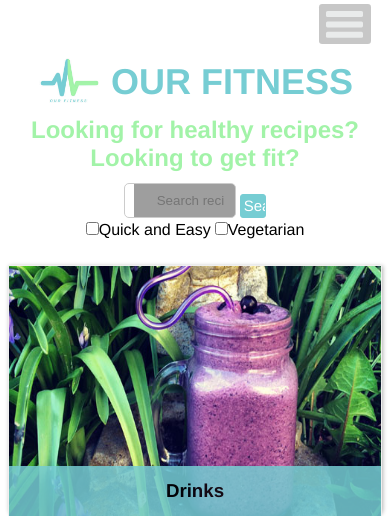
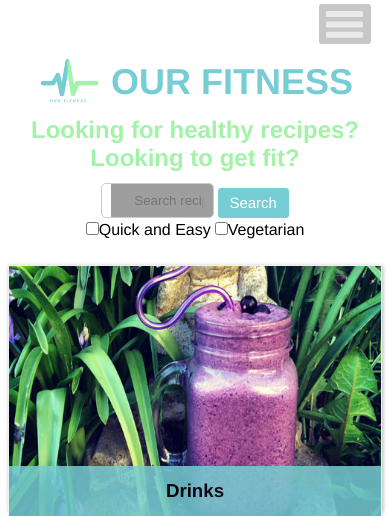
Before and after one commit to RachelSeale/ourFitness, a PHP site: page /recipe.php in a window 390 px wide. Shown: the top 516 px of the page. Run offline with PHP 8.4, Linux system fonts and the light colour scheme; some libraries are stand-ins or nearby versions; grey boxes are pictures that could not be loaded.

Commit message:
fixing styling on mobile safari on button

```diff
--- a/css/index.css
+++ b/css/index.css
@@ -595,6 +595,12 @@ input[type=submit] {
 
 input[type=submit] {
   padding: 0.7%; }
+  @media screen and (max-width: 850px) {
+    input[type=submit] {
+      width: 19%; } }
+  @media screen and (max-width: 500px) {
+    input[type=submit] {
+      padding: 1.5%; } }
 
 .locationBtn {
   width: 15%; }
--- a/css/searchInput.scss
+++ b/css/searchInput.scss
@@ -118,7 +118,13 @@ input[type=submit] {
 }
 
 input[type=submit] {
-  padding: 0.7%;
+	padding: 0.7%;
+	@include media($tablet) {
+		width: 19%;
+	}
+	@include media($mobile) {
+		padding: 1.5%;
+	}
 }
 
 .locationBtn{
```
Also changed, not shown: 1 other file.
